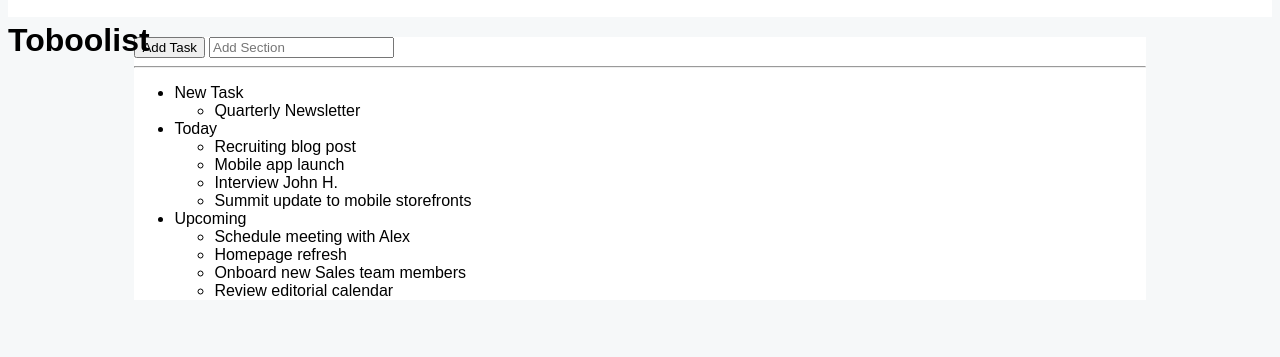
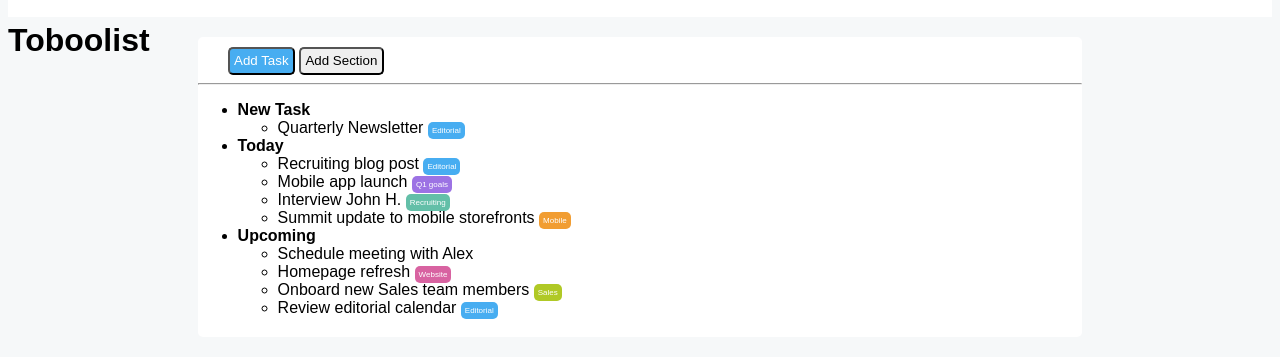
Before and after one commit to GersonMembrillo/html-css-toboolist, a plain HTML site: page index.html in a window 1280 px wide. Shown: the part 111-468 px from the top of the page. Drawn offline with Linux system fonts and the light colour scheme.

```diff
--- a/css/style.css
+++ b/css/style.css
@@ -23,16 +23,62 @@
 }
 h1{
   font-family: Arial, Helvetica, sans-serif;
- position: relative;
+position: relative;
 }
 img h1{
   display: inline-block;
 }
 main{
   background-color: white;
-  width: 80%;
+  width: 70%;
   margin: 20px auto;
+  border-radius: 5px;
 }
+/* pulsanti */
+button{
+  padding: 0.5%;
+  border-radius: 5px;
+  border: 0,1%;
+  margin-top: 10px;
+}
+.a{
+  background-color: #47ADF1;
+  color: white;
+  margin-left: 30px;
+}
+/* Elenchi */
 li{
   font-family: Arial, Helvetica, sans-serif;
 }
+hr{
+
+}
+
+span{
+  color: white;
+  font-size: 8px;
+  border-radius: 5px;
+  padding: 0.5%;
+  background-color: black;
+}
+.Editorial{
+  background-color: #47ADF1;
+}
+.Q1 {
+  background-color: #9C72E4;
+}
+.Recruiting {
+  background-color: #63BFA8;
+}
+.Mobile {
+  background-color: #F19D32;
+}
+.Website {
+  background-color: #D863A1;
+}
+.Sales {
+  background-color: #B0C926;
+}
+.Space{
+  padding-bottom: 20px;
+}
--- a/index.html
+++ b/index.html
@@ -15,37 +15,39 @@
 	</body>
 	<main>
 		<nav>
-  <button>Add Task</button>
-<input type="text" name="AddSection" placeholder="Add Section">
+			<button class="a">Add Task</button>
+			<button class="b">Add Section</button>
 		</nav>
-<hr>
+		<hr />
 		<div>
 			<ul>
-<li>New Task
+				<li>
+					<strong>New Task</strong>
 					<ul>
-    <li>Quarterly Newsletter</li>
+						<li>Quarterly Newsletter <span class="Editorial">Editorial</span></li>
 					</ul>
 				</li>
 				<li>
-  Today
+					<strong>Today</strong>
 					<ul>
-<li>Recruiting blog post</li>
-<li>Mobile app launch</li>
-<li>Interview John H.</li>
-<li>Summit update to mobile storefronts</li>
+						<li>Recruiting blog post <span class="Editorial">Editorial</span></li>
+						<li>Mobile app launch <span class="Q1">Q1 goals</span></li>
+						<li>Interview John H. <span class="Recruiting">Recruiting</span></li>
+						<li>Summit update to mobile storefronts <span class="Mobile">Mobile</span></li>
 					</ul>
 				</li>
 				<li>
-Upcoming
+					<strong>Upcoming</strong>
 					<ul>
 						<li>Schedule meeting with Alex</li>
-  <li>Homepage refresh</li>
-  <li>Onboard new Sales team members</li>
-  <li>Review editorial calendar</li>
+						<li>Homepage refresh <span class="Website">Website</span></li>
+						<li>Onboard new Sales team members <span class="Sales">Sales</span></li>
+						<li class="Space">
+							Review editorial calendar <span class="Editorial">Editorial</span>
+						</li>
 					</ul>
 				</li>
 			</ul>
 		</div>
 	</main>
-	</nav>
 </html>
```
Lines whose indentation alone changed are shown as unchanged.
